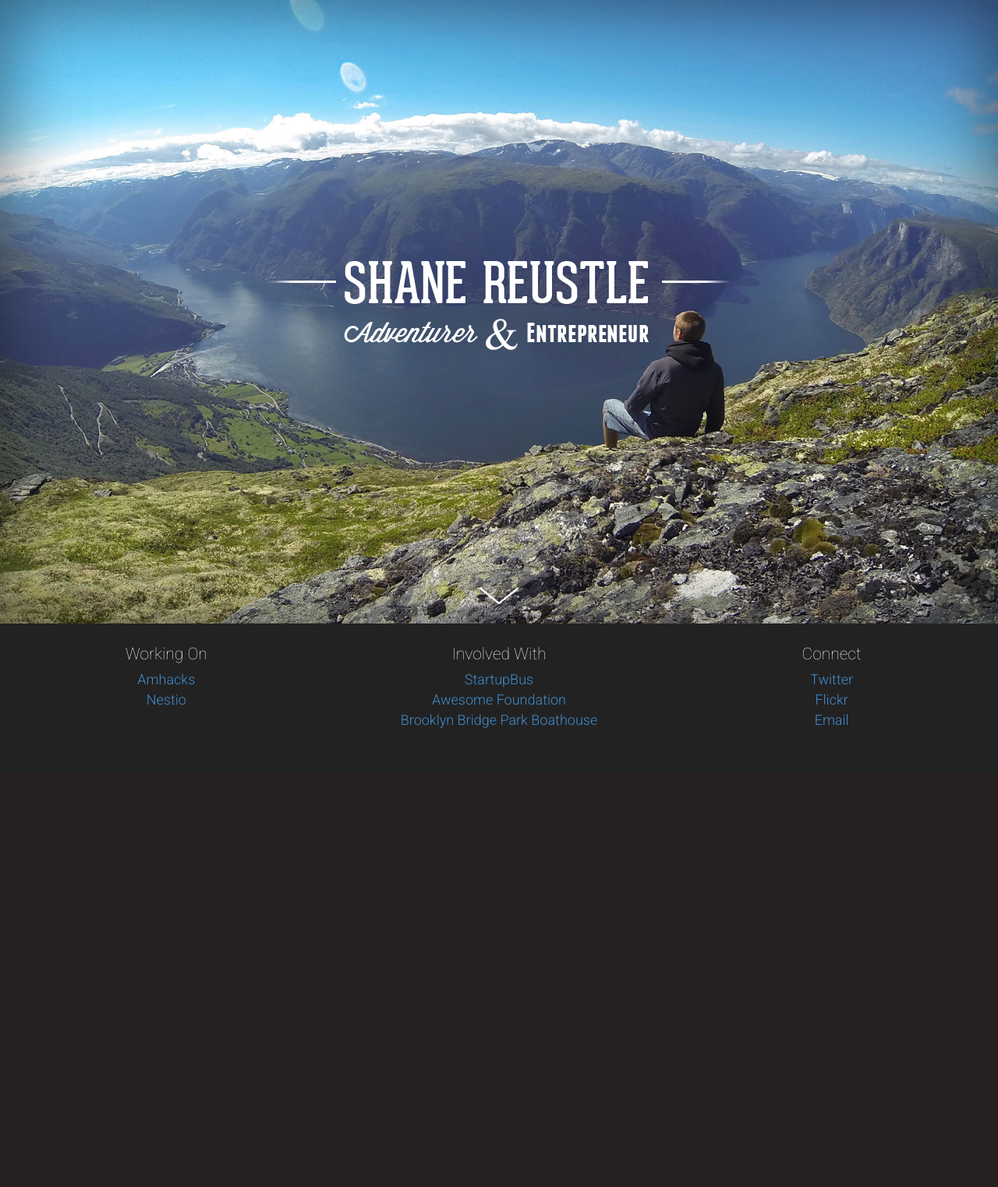
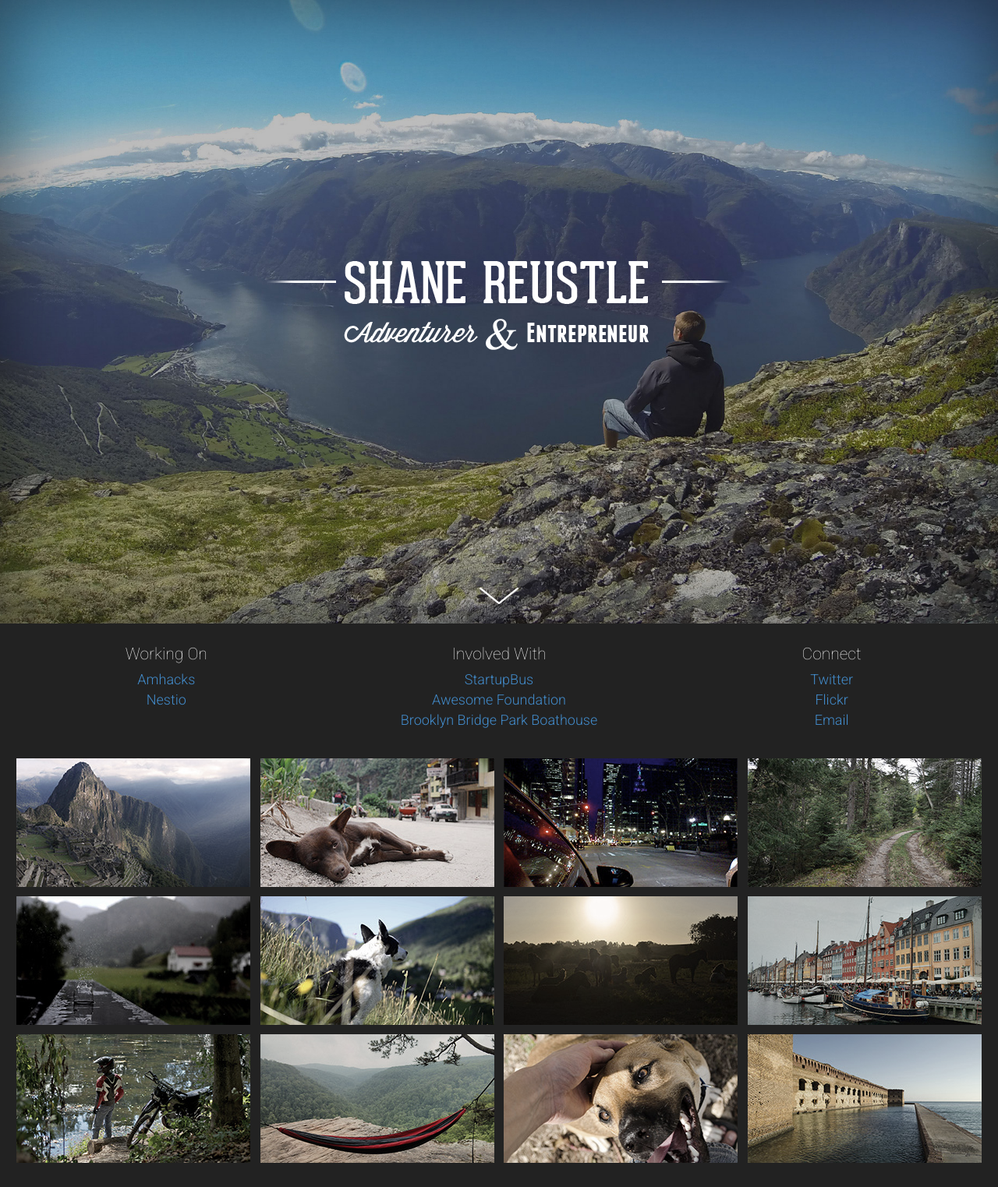
Before and after one commit to reustle/shanereustle, a Flask app: template reustle/templates/splash.html in a window 1280 px wide. Shown: the whole page at 78% size. Before the commit the page ends 934 px from the top, so only its background shows below. Run offline with Flask 2, Linux system fonts and the light colour scheme; the template is opened without the code that fills it, so the values that code supplies are empty; some libraries are stand-ins or nearby versions.

Commit message:
added photos

```diff
--- a/reustle/static/css/styles.css
+++ b/reustle/static/css/styles.css
@@ -233,3 +233,57 @@ p {
 .panel-about .about-content ul li a {
   padding-bottom: 4px;
 }
+/* line 221, ../sass/styles.scss */
+.panel-about .about-content .photos-block {
+  text-align: center;
+  line-height: 0px;
+}
+/* line 226, ../sass/styles.scss */
+.panel-about .about-content .photos-block .photo-box {
+  display: inline-block;
+  margin: 6px 4px;
+}
+/* line 230, ../sass/styles.scss */
+.panel-about .about-content .photos-block .photo-box .photo-title {
+  position: absolute;
+  text-align: right;
+  margin-top: 154px;
+  padding-right: 5px;
+  text-transform: uppercase;
+  font-size: 12px;
+  font-weight: bold;
+  z-index: 100;
+  width: 300px;
+  height: 30px;
+  display: none;
+  text-shadow: 0px 0px 4px black, 0px 0px 4px black;
+  -webkit-animation-duration: 0.4s;
+  -moz-animation-duration: 0.4s;
+  -ms-animation-duration: 0.4s;
+  -o-animation-duration: 0.4s;
+  animation-duration: 0.4s;
+}
+/* line 255, ../sass/styles.scss */
+.panel-about .about-content .photos-block .photo-box img {
+  -webkit-transition: all .4s;
+  -moz-transition: all .4s;
+  -ms-transition: all .4s;
+  -o-transition: all .4s;
+  transition: all .4s;
+}
+/* line 262, ../sass/styles.scss */
+.panel-about .about-content .photos-block .photo-box img:not(:hover) {
+  -webkit-filter: grayscale(50%);
+  -moz-filter: grayscale(50%);
+  -ms-filter: grayscale(50%);
+  -o-filter: grayscale(50%);
+  filter: grayscale(50%);
+}
+/* line 271, ../sass/styles.scss */
+.panel-about .about-content .photos-block .photo-box img:hover {
+  -webkit-filter: grayscale(0%);
+  -moz-filter: grayscale(0%);
+  -ms-filter: grayscale(0%);
+  -o-filter: grayscale(0%);
+  filter: grayscale(0%);
+}
--- a/reustle/static/sass/styles.scss
+++ b/reustle/static/sass/styles.scss
@@ -217,5 +217,65 @@ p {
 				}
 			}
 		}
+
+		.photos-block {
+
+			text-align: center;
+			line-height: 0px;
+
+			.photo-box {
+				display: inline-block;
+				margin: 6px 4px;
+
+				.photo-title {
+					position: absolute;
+					text-align: right;
+					margin-top: 154px;
+					padding-right: 5px;
+					text-transform: uppercase;
+					font-size: 12px;
+					font-weight: bold;
+					z-index: 100;
+					width: 300px;
+					height: 30px;
+					display: none;
+					text-shadow: 0px 0px 4px rgba(0, 0, 0, 1),
+						0px 0px 4px rgba(0, 0, 0, 1);
+
+
+					$animation-speed: .4s;
+					-webkit-animation-duration: $animation-speed;
+					-moz-animation-duration: $animation-speed;
+					-ms-animation-duration: $animation-speed;
+					-o-animation-duration: $animation-speed;
+					animation-duration: $animation-speed;
+
+				}
+
+				img {
+					-webkit-transition: all .4s;
+					-moz-transition: all .4s;
+					-ms-transition: all .4s;
+					-o-transition: all .4s;
+					transition: all .4s;
+				}
+				img:not(:hover) {
+					$grayscale-level: 50%;
+
+					-webkit-filter: grayscale($grayscale-level);
+					-moz-filter: grayscale($grayscale-level);
+					-ms-filter: grayscale($grayscale-level);
+					-o-filter: grayscale($grayscale-level);
+					filter: grayscale($grayscale-level);
+				}
+				img:hover {
+					-webkit-filter: grayscale(0%);
+					-moz-filter: grayscale(0%);
+					-ms-filter: grayscale(0%);
+					-o-filter: grayscale(0%);
+					filter: grayscale(0%);
+				}
+			}
+		}
 	}
 }
--- a/reustle/templates/splash.html
+++ b/reustle/templates/splash.html
@@ -95,6 +95,60 @@
 						</ul>
 					</div>
 				</div>
+
+				<div class='col-md-12 photos-block'>
+
+					<div class='photo-box'>
+						<div class='photo-title animated'>Machu Picchu, Peru</div>
+						<img src='./static/images/photos/photo3.jpg' class='img-responsive'/>
+					</div>
+					<div class='photo-box'>
+						<div class='photo-title animated'>Aguas Calientes, Peru</div>
+						<img src='./static/images/photos/photo4.jpg' class='img-responsive'/>
+					</div>
+					<div class='photo-box'>
+						<div class='photo-title animated'>New York City, USA</div>
+						<img src='./static/images/photos/photo6.jpg' class='img-responsive'/>
+					</div>
+					<div class='photo-box'>
+						<div class='photo-title animated'>Adirondacks, USA</div>
+						<img src='./static/images/photos/photo5.jpg' class='img-responsive'/>
+					</div>
+					<div class='photo-box'>
+						<div class='photo-title animated'>Fl&aring;am, Norway</div>
+						<img src='./static/images/photos/photo12.jpg' class='img-responsive'/>
+					</div>
+					<div class='photo-box'>
+						<div class='photo-title animated'>Fl&aring;m, Norway</div>
+						<img src='./static/images/photos/photo2.jpg' class='img-responsive'/>
+					</div>
+					<div class='photo-box'>
+						<div class='photo-title animated'>&aring;rhus, Denmark</div>
+						<img src='./static/images/photos/photo9.jpg' class='img-responsive'/>
+					</div>
+					<div class='photo-box'>
+						<div class='photo-title animated'>Copenhagen, Denmark</div>
+						<img src='./static/images/photos/photo11.jpg' class='img-responsive'/>
+					</div>
+					<div class='photo-box'>
+						<div class='photo-title animated'>Pennsylvania, USA</div>
+						<img src='./static/images/photos/photo8.jpg' class='img-responsive'/>
+					</div>
+					<div class='photo-box'>
+						<div class='photo-title animated'>Arkansas, USA</div>
+						<img src='./static/images/photos/photo10.jpg' class='img-responsive'/>
+					</div>
+					<div class='photo-box'>
+						<div class='photo-title animated'>Saint Martin, Caribbean</div>
+						<img src='./static/images/photos/photo7.jpg' class='img-responsive'/>
+					</div>
+					<div class='photo-box'>
+						<div class='photo-title animated'>Dry Tortugas, USA</div>
+						<img src='./static/images/photos/photo1.jpg' class='img-responsive'/>
+					</div>
+
+				</div>
+
 			</div>
 
 			<br/>&nbsp;
@@ -112,6 +166,15 @@
 
 			ga('create', 'UA-2580539-25', 'reustle.io');
 			ga('send', 'pageview');
+
+			$('.photo-box').mouseover(function(){
+				$(this).find('.photo-title').removeClass('fadeOut').addClass('fadeIn').show();
+			});
+
+			$('.photo-box').mouseout(function(){
+				$(this).find('.photo-title').removeClass('fadeIn').addClass('fadeOut');
+			});
+
 		</script>
 	</body>
 </html>
```
Also changed, not shown: reustle/static/images/background.jpg, reustle/static/images/photos/photo1.jpg (added), reustle/static/images/photos/photo10.jpg (added), reustle/static/images/photos/photo11.jpg (added), reustle/static/images/photos/photo12.jpg (added), reustle/static/images/photos/photo2.jpg (added), reustle/static/images/photos/photo3.jpg (added), reustle/static/images/photos/photo4.jpg (added), reustle/static/images/photos/photo5.jpg (added), reustle/static/images/photos/photo6.jpg (added), reustle/static/images/photos/photo7.jpg (added), reustle/static/images/photos/photo8.jpg (added), reustle/static/images/photos/photo9.jpg (added).
